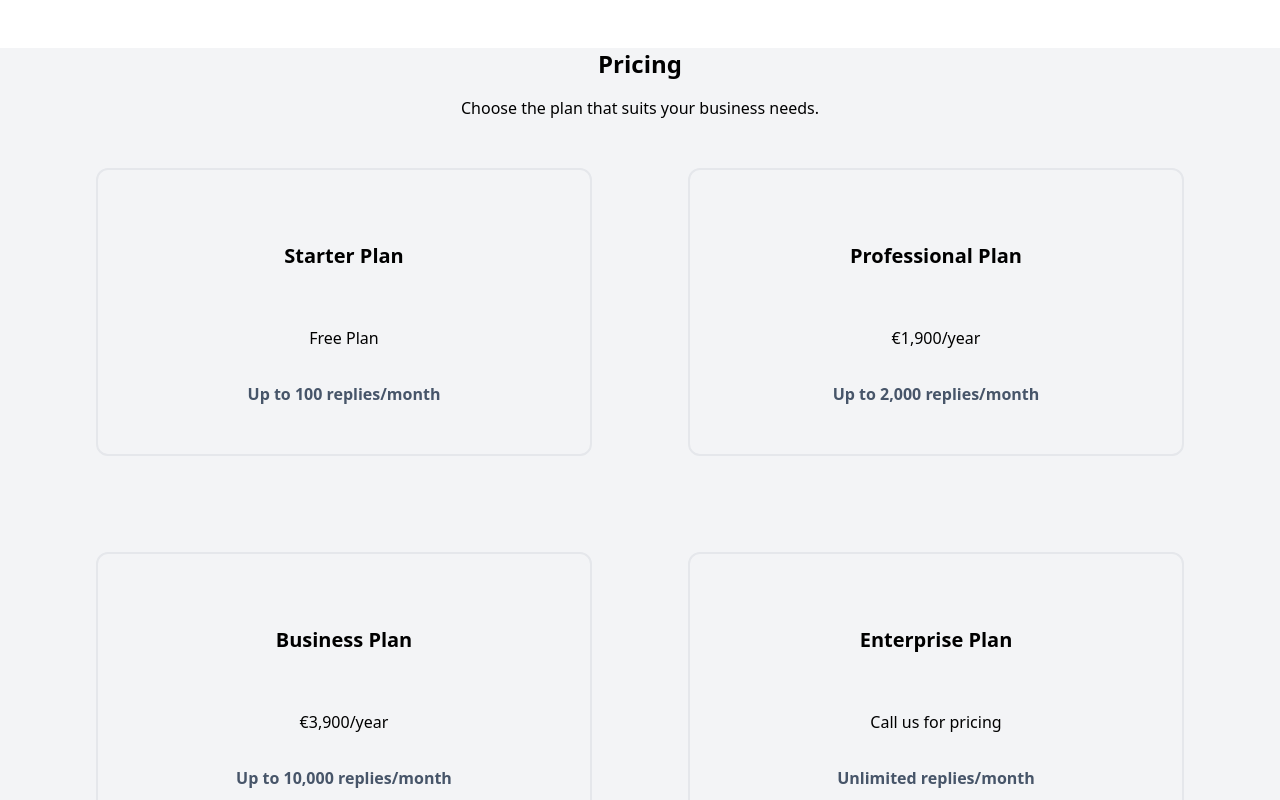
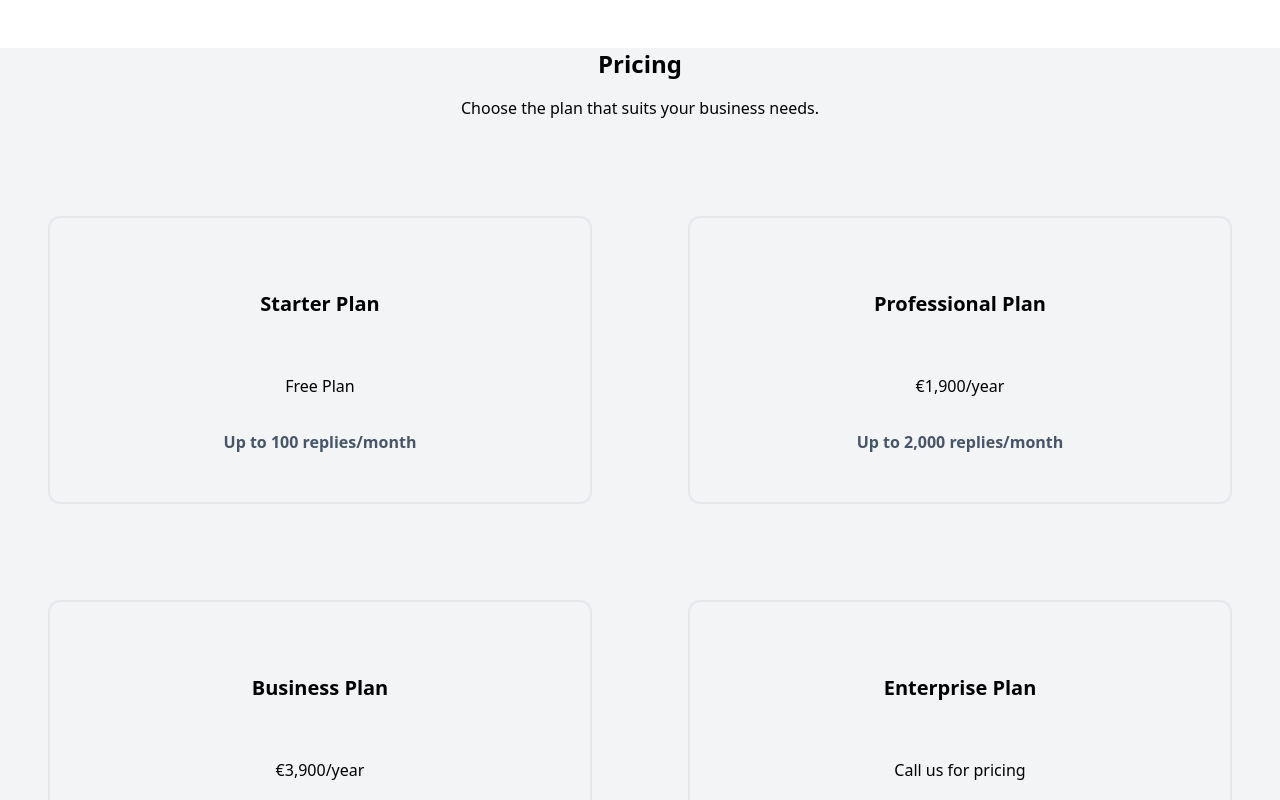
Before and after one commit to MYOB09/rv, a React (Vite) app: page /#/home in a window 1280 px wide. Shown: the part 3140-3940 px from the top of the page. Built offline with nearby package versions, Linux system fonts and the light colour scheme.

Commit message:
main page respons

```diff
--- a/src/Industries.jsx
+++ b/src/Industries.jsx
@@ -29,7 +29,7 @@ function Industries() {
               delay: 2000,
             }),
           ]}
-          className="w-full max-w-sm mb-12"
+          className="w-1/2 sm:w-full max-w-sm mb-12"
         >
           <CarouselContent>
             <CarouselItem className="text-center basis-1/2 p-4 m-4 border-2 rounded-xl bg-gray-100">
--- a/src/Pages/HomePage.jsx
+++ b/src/Pages/HomePage.jsx
@@ -28,8 +28,9 @@ function HomePage() {
   return (
     <>
       <Navbar />
-      <h1 className="m-14 mt-24  text-4xl">
+      <h1 className="m-14 mt-24 text-xl md:text-4xl">
         Use <span className="text-sky-500">Retail</span>Vivo to:
+        <br className="sm:hidden" />
         <span className="font-bold text-yellow-400"> {text}</span>
         <span className="text-red-600">
           <Cursor />
--- a/src/Pricing.jsx
+++ b/src/Pricing.jsx
@@ -8,7 +8,8 @@ function Pricing() {
         <div className="text-center">
           Choose the plan that suits your business needs.
         </div>
-        <div className="grid grid-cols-2 ">
+      </div>
+      <div className="grid md:grid-cols-2 ">
         <div className="text-center border-2 m-12 p-12 rounded-xl">
           <div className="text-xl font-bold p-6">Starter Plan</div>
           <div className="p-8">Free Plan</div>
@@ -39,7 +40,6 @@ function Pricing() {
         </div>
       </div>
     </div>
-    </div>
   );
 }
 
```
Lines whose indentation alone changed are shown as unchanged.
